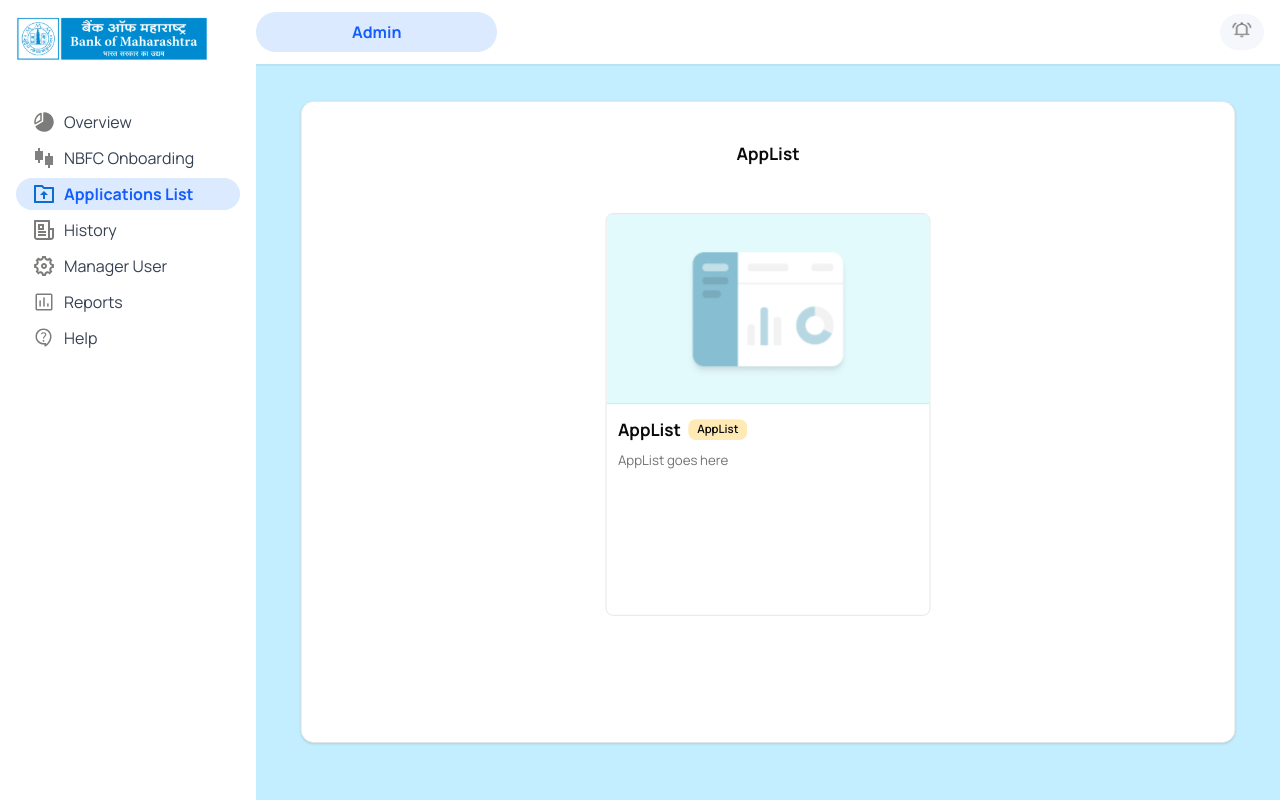
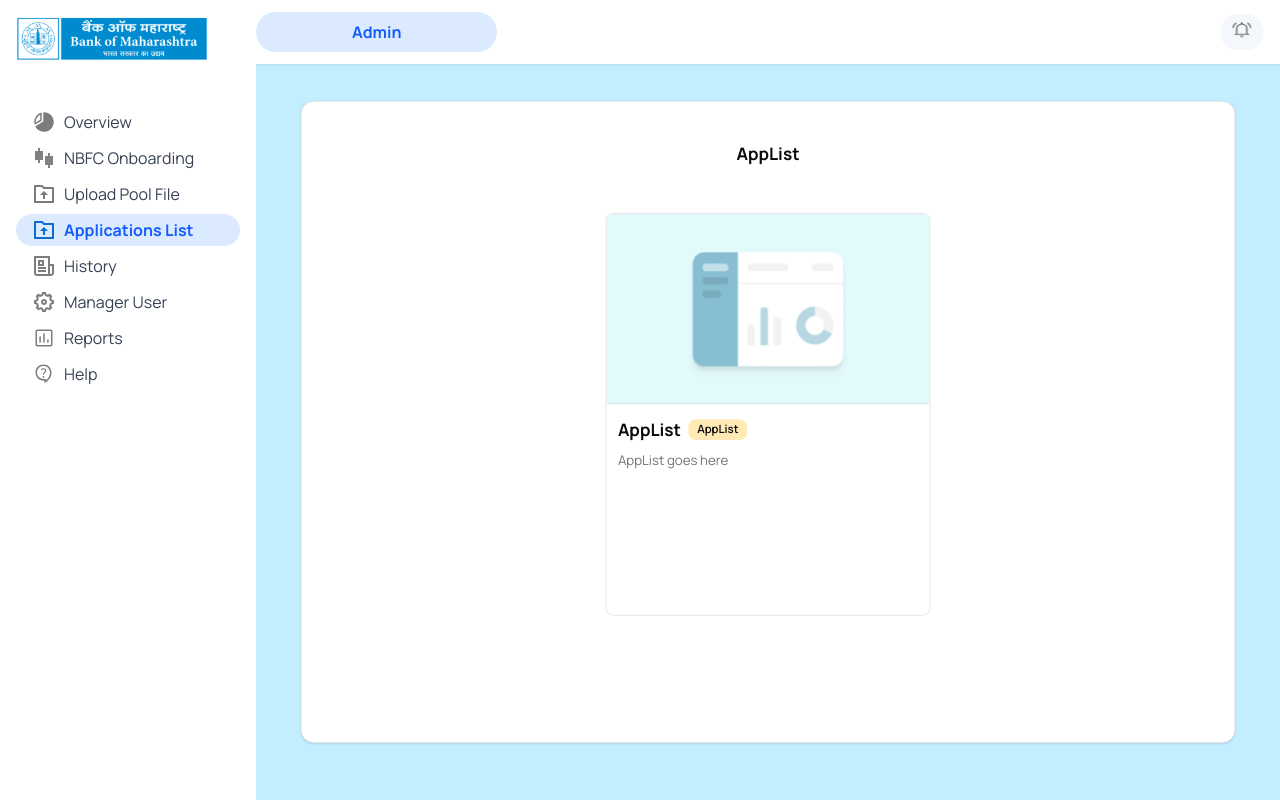
Before and after one commit to shhashwat/nbfc-dashboard, a React (Vite) app: page /applications in a window 1280 px wide. Built offline with nearby package versions, Linux system fonts and the light colour scheme.

Commit message:
new NavLink and moved the disbursement files to a new location in Upload Pool Files

```diff
--- a/src/App.tsx
+++ b/src/App.tsx
@@ -8,6 +8,7 @@ import HistoryRoutes from "./components/History/HistoryRoutes";
 import ManagerUserRoutes from "./components/Manager User/ManagerUserRoutes";
 import ReportRoutes from "./components/Reports/ReportRoutes";
 import HelpRoutes from "./components/Help/HelpRoutes";
+import UploadPoolFileRoutes from "./components/Upload Pool File/UploadPoolFileRoutes";
 
 function App() {
   return (
@@ -21,6 +22,7 @@ function App() {
         <Route path="/manager-user/*" element={<ManagerUserRoutes />} />
         <Route path="/reports/*" element={<ReportRoutes />} />
         <Route path="/help/*" element={<HelpRoutes />} />
+        <Route path="/upload-pool-file/*" element={<UploadPoolFileRoutes />} />
       </Routes>
     </>
   );
--- a/src/components/NBFC/NBFCform.tsx
+++ b/src/components/NBFC/NBFCform.tsx
@@ -162,7 +162,7 @@ const NBFCform = () => {
   const onSubmit: SubmitHandler<z.infer<typeof formSchema>> = (data) => {
     console.log("NBFC Form submitted with data:", data);
     // Add your processing logic here (e.g., API calls to save data).
-    navigate("/nbfc/disbursement-file-upload");
+    navigate("/nbfc/product-config");
   };
 
   return (
--- a/src/components/Sidebar.tsx
+++ b/src/components/Sidebar.tsx
@@ -70,6 +70,31 @@ const Sidebar: React.FC = () => {
                 )}
               />
               NBFC Onboarding
+            </NavLink>
+          </li>
+          <li>
+            <NavLink
+              to="/upload-pool-file"
+              className={({ isActive }) =>
+                `flex items-center px-4 py-1 rounded-full ${
+                  isActive
+                    ? "bg-blue-100 text-blue-600 font-bold"
+                    : "text-gray-700 hover:bg-blue-100 hover:text-blue-600 hover:font-bold"
+                }`
+              }
+            >
+              {({ isActive }) => (
+                <>
+                  <img
+                    src="/images/icons/upload_pool_file_sidebar.svg"
+                    alt="applications list"
+                    className={`mr-2 w-6  hover:filter-blue ${
+                      isActive ? "filter-blue" : ""
+                    }`}
+                  />
+                  Upload Pool File
+                </>
+              )}
             </NavLink>
           </li>
           <li>
--- a/src/components/NBFC/DisbursementFileRundown.tsx
+++ b/src/components/Upload Pool File/DisbursementFileRundown.tsx
@@ -8,6 +8,7 @@ import { SkeletonTable } from "../ui/skeleton-table";
 import { Button } from "../ui/button";
 import { ChevronUpSquare } from "lucide-react";
 import {DataTableDemo} from "@/components/ui/data-table";
+import { Link } from "react-router-dom";
 
 const DisbursementFileRundown = () => {
     const [loading, setLoading] = useState(true);
@@ -169,10 +170,12 @@ const DisbursementFileRundown = () => {
             alt="NBFC_BRE_disbursement"
           />
         </Button>
-        <Button className="flex justify-between min-w-[11rem] items-center bg-[#0089CF] hover:bg-[#0089CF]/75">
-          <p>Disbursed Total POS Amount</p>
-          <ChevronUpSquare />
-        </Button>
+        <Link to={"/upload-pool-file/file-infer"}>
+          <Button className="flex justify-between min-w-[11rem] items-center bg-[#0089CF] hover:bg-[#0089CF]/75">
+            <p>Disbursed Total POS Amount</p>
+            <ChevronUpSquare />
+          </Button>
+        </Link>
       </div>
 
       {/* TABLE SKELETONS */}
--- a/src/components/NBFC/DisbursementFileUpload.tsx
+++ b/src/components/Upload Pool File/DisbursementFileUpload.tsx
@@ -23,10 +23,10 @@ const formSchema = z.object({
     .refine(
       (file) => {
         const allowedTypes = [
-          "image/jpeg", // jpg, jpeg
-          "image/png", // png
-          "image/gif", // gif
-          "application/pdf", // pdf
+          // "image/jpeg", // jpg, jpeg
+          // "image/png", // png
+          // "image/gif", // gif
+          // "application/pdf", // pdf
           "text/csv", // csv
           "application/vnd.ms-excel", // xls
           "application/vnd.openxmlformats-officedocument.spreadsheetml.sheet", // xlsx
@@ -36,7 +36,7 @@ const formSchema = z.object({
       },
       {
         message:
-          "Only the following file types are accepted: jpg, jpeg, png, gif, pdf, csv, xls, xlsx, xlsm",
+          "Only the following file types are accepted: csv, xls, xlsx, xlsm",
       }
     )
     .optional(),
@@ -54,7 +54,7 @@ const DisbursementFileUpload = () => {
 
   const onSubmit: SubmitHandler<z.infer<typeof formSchema>> = (data) => {
     console.log("Disbursement File submitted with data:", data);
-    navigate("/nbfc/disbursement-file-rundown");
+    navigate("/upload-pool-file/file-rundown");
   };
 
   return (
@@ -114,7 +114,7 @@ const DisbursementFileUpload = () => {
                       {/* Hidden File Input */}
                       <input
                         type="file"
-                        accept=".jpg, .jpeg, .png, .gif, .pdf, .csv, .xls, .xlsx, .xlsm"
+                        accept=".csv, .xls, .xlsx, .xlsm"
                         ref={(e) => {
                           fileRef.current = e;
                           field.ref(e);
--- /dev/null
+++ b/src/components/Upload Pool File/UploadPoolFileRoutes.tsx
@@ -0,0 +1,46 @@
+import { Route, Routes } from "react-router-dom";
+import Layout from "../Layout";
+import NotFound from "../NotFound";
+import DisbursementFileUpload from "./DisbursementFileUpload";
+import DisbursementFileRundown from "./DisbursementFileRundown";
+import DisbursementFileInfer from "./DisbursementFileInfer";
+
+const UploadPoolFileRoutes = () => {
+  return (
+    <>
+      <Routes>
+        <Route
+          path=""
+          element={
+            <Layout>
+              <DisbursementFileUpload/>
+            </Layout>
+          }
+        />
+
+        <Route
+          path="/file-rundown"
+          element={
+            <Layout>
+              <DisbursementFileRundown/>
+            </Layout>
+          }
+        />
+
+        <Route
+          path="/file-infer"
+          element={
+            <Layout>
+              <DisbursementFileInfer/>
+            </Layout>
+          }
+        />
+
+        {/* 404 PAGE */}
+        <Route path="*" element={<NotFound />} />
+      </Routes>
+    </>
+  );
+};
+
+export default UploadPoolFileRoutes;
```
Also changed, not shown: public/images/icons/upload_pool_file_sidebar.svg (added), src/components/Upload Pool File/DisbursementFileInfer.tsx (renamed from src/components/NBFC/DisbursementFileInfer.tsx).
